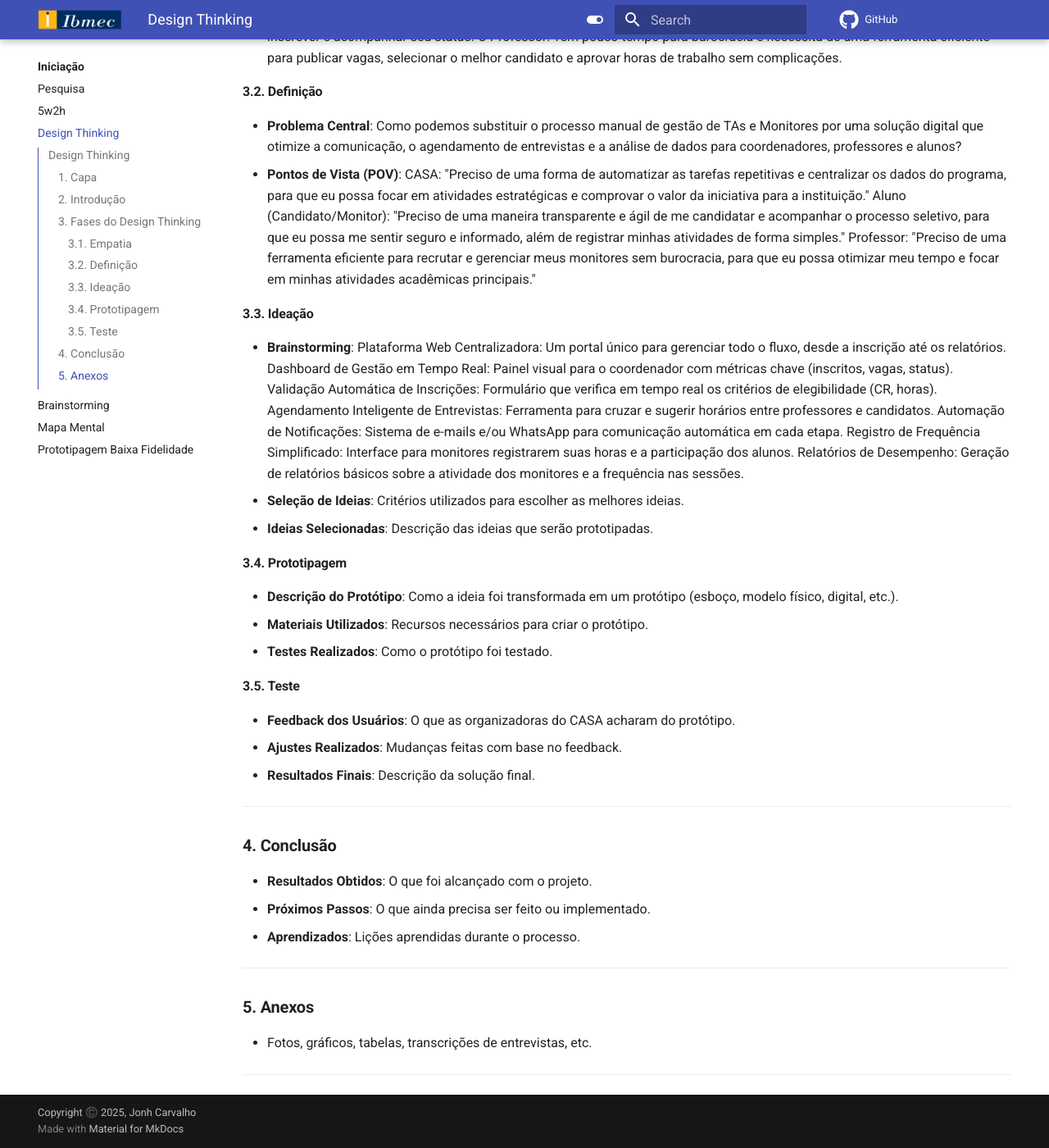
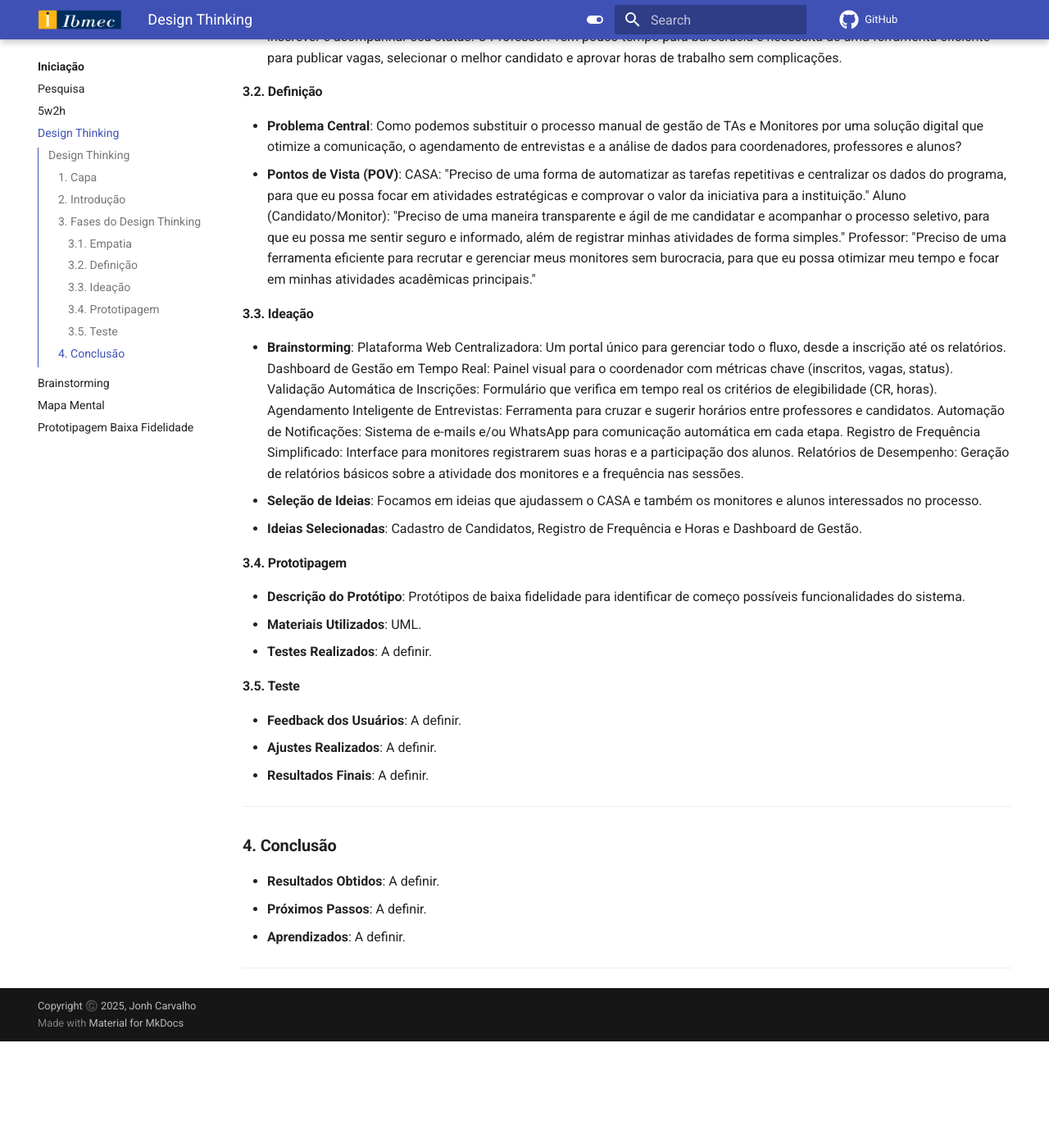
Before and after one commit to Projetos-de-Extensao/PBE_25.2_8004_Pioneiros, an MkDocs documentation site: the page built from docs/Iniciacao/design_thinking.md, in a window 1280 px wide and 1400 px high, scrolled down 1022 px. Shown: the whole window at 82% size. Built offline with MkDocs 1.6.1 and Material for MkDocs 9.7.7, drawn with Linux system fonts in a browser that asks for light colours; comment, search, counter and statistics services are not loaded; after the commit the page ends 2292 px from its top, so only the background shows below that.

Commit message:
update final design thinking

```diff
--- a/docs/Iniciacao/design_thinking.md
+++ b/docs/Iniciacao/design_thinking.md
@@ -48,33 +48,27 @@ Agendamento Inteligente de Entrevistas: Ferramenta para cruzar e sugerir horári
 Automação de Notificações: Sistema de e-mails e/ou WhatsApp para comunicação automática em cada etapa.
 Registro de Frequência Simplificado: Interface para monitores registrarem suas horas e a participação dos alunos.
 Relatórios de Desempenho: Geração de relatórios básicos sobre a atividade dos monitores e a frequência nas sessões.
-- **Seleção de Ideias**: Critérios utilizados para escolher as melhores ideias.
-- **Ideias Selecionadas**: Descrição das ideias que serão prototipadas.
+- **Seleção de Ideias**: Focamos em ideias que ajudassem o CASA e também os monitores e alunos interessados no processo.
+- **Ideias Selecionadas**: Cadastro de Candidatos, Registro de Frequência e Horas e Dashboard de Gestão.
 
 #### **3.4. Prototipagem**
 
-- **Descrição do Protótipo**: Como a ideia foi transformada em um protótipo (esboço, modelo físico, digital, etc.).
-- **Materiais Utilizados**: Recursos necessários para criar o protótipo.
-- **Testes Realizados**: Como o protótipo foi testado.
+- **Descrição do Protótipo**: Protótipos de baixa fidelidade para identificar de começo possíveis funcionalidades do sistema.
+- **Materiais Utilizados**: UML.
+- **Testes Realizados**: A definir.
 
 #### **3.5. Teste**
 
-- **Feedback dos Usuários**: O que as organizadoras do CASA acharam do protótipo.
-- **Ajustes Realizados**: Mudanças feitas com base no feedback.
-- **Resultados Finais**: Descrição da solução final.
+- **Feedback dos Usuários**: A definir.
+- **Ajustes Realizados**: A definir.
+- **Resultados Finais**: A definir.
 
 ---
 
 ### **4. Conclusão**
 
-- **Resultados Obtidos**: O que foi alcançado com o projeto.
-- **Próximos Passos**: O que ainda precisa ser feito ou implementado.
-- **Aprendizados**: Lições aprendidas durante o processo.
+- **Resultados Obtidos**: A definir.
+- **Próximos Passos**: A definir.
+- **Aprendizados**: A definir.
 
 ---
-
-### **5. Anexos**
-
-- Fotos, gráficos, tabelas, transcrições de entrevistas, etc.
-
----
```
